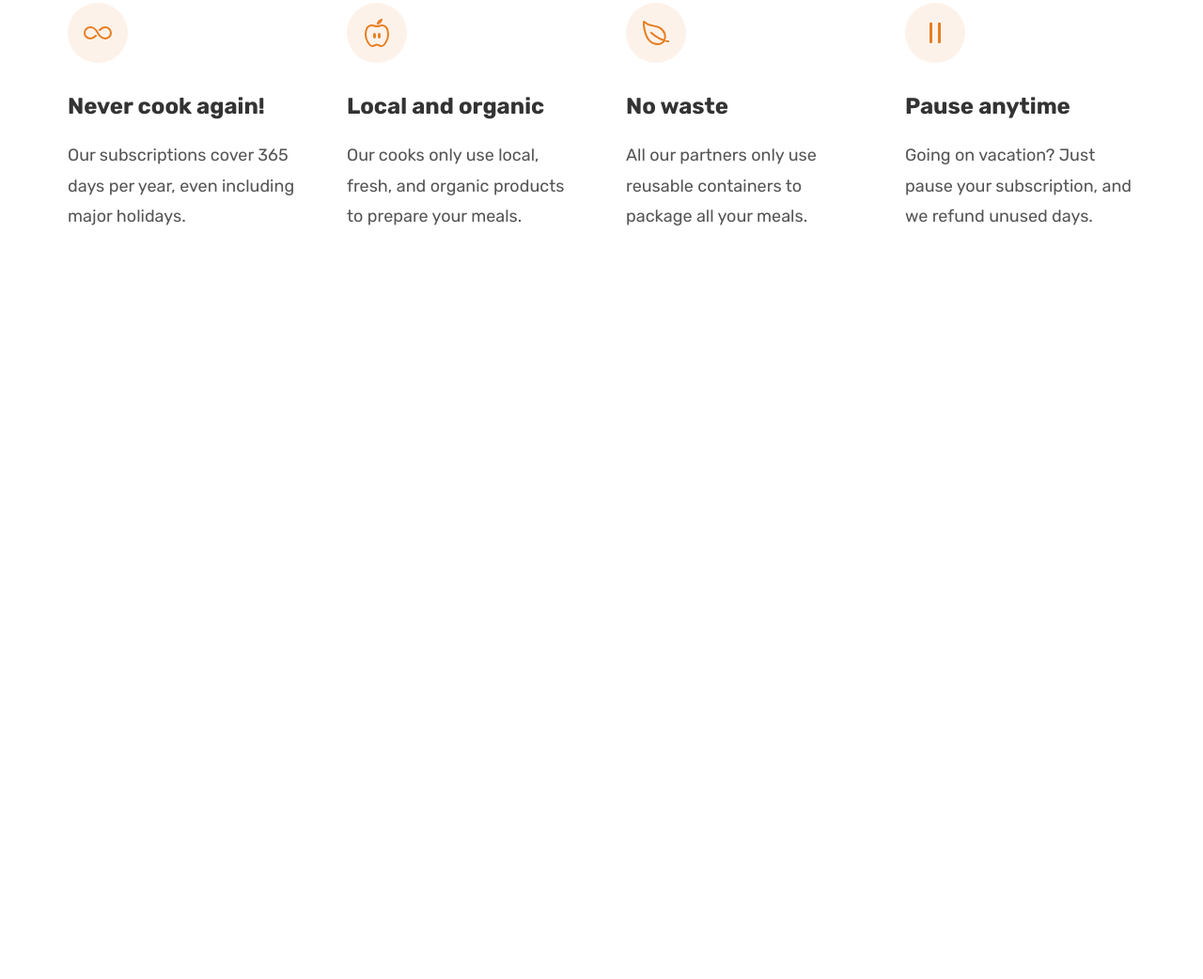
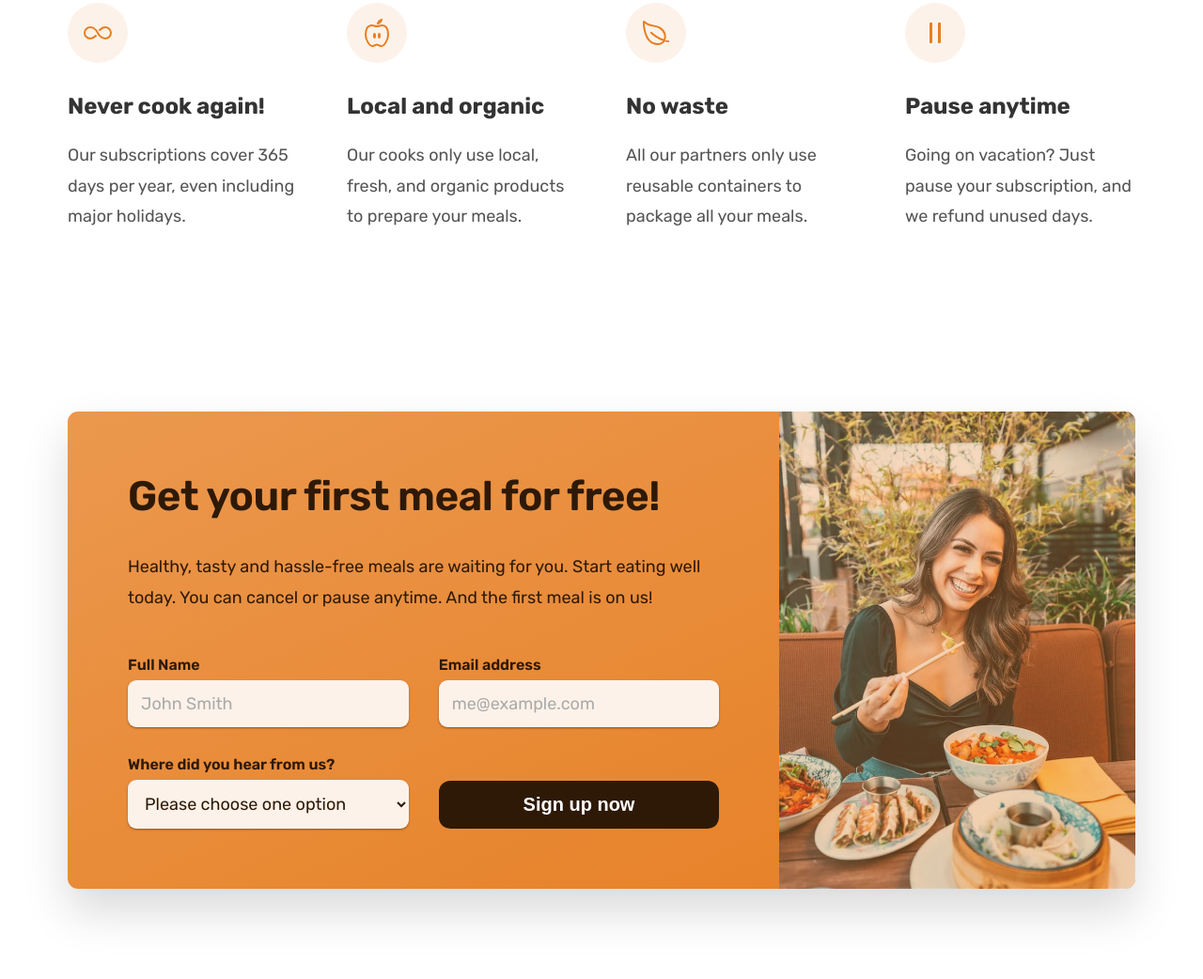
Before and after one commit to rh29152/omnifood, a plain HTML site: page index.html in a window 1280 px wide. Shown: the part 5725-6767 px from the top of the page at 94% size. Before the commit the page ends 6067 px from the top, so only its background shows below. Drawn offline with nearby package versions, Linux system fonts and the light colour scheme.

Commit message:
add CTA section

```diff
--- a/css/general.css
+++ b/css/general.css
@@ -28,6 +28,7 @@ hero_heading: -0.5px
 #fdf2e9
 - Shades:
  #cf711f
+ #2e1907
 - Accents:
 - Greys
 #555
@@ -61,6 +62,18 @@ hero_heading: -0.5px
     margin: 0;
     padding: 0;
     box-sizing: border-box;
+}
+
+/* global focus setting */
+*:focus {
+    outline: none;
+    /* looks ugly and dont follow
+    border radius */
+    /* outline: 4px dotted #e67e22;
+    outline-offset: 0.8rem; */
+
+    /* box shadow trick  */
+    box-shadow: 0 0 0 0.8rem rgba(230, 125, 34, 0.5);
 }
 
 /* setting custom default(16px) font size
@@ -162,6 +175,7 @@ body {
     letter-spacing: 0.75px;
 }
 
+.button,
 .button:link,
 .button:visited {
     display: inline-block;
@@ -172,6 +186,22 @@ body {
     font-weight: 600;
     /* smooth transition for bg */
     transition: background-color 0.3s;
+
+    /* form button */
+    cursor: pointer;
+    border: none;
+}
+
+.button--form {
+    color: #fff;
+    background-color: #2e1907;
+    align-self: flex-end;
+    padding: 1.4rem;
+}
+
+.button--form:hover {
+    background-color: #fff;
+    color: #555;
 }
 
 .button--full:link,
--- a/css/style.css
+++ b/css/style.css
@@ -396,12 +396,6 @@ occupy this width if less then occupy whole container */
     padding: 9.6rem 0;
 }
 
-/* .pricing__cards {
-    display: grid;
-    grid-template-columns: 1fr 1fr;
-    gap: 6.2rem;
-} */
-
 .pricing__card {
     padding: 4.8rem;
     width: 55%;
@@ -525,3 +519,79 @@ occupy this width if less then occupy whole container */
 /*******************************/
 /* CTA SECTION                 */
 /*******************************/
+.section-cta {
+    padding: 9.6rem 0;
+}
+
+.cta {
+    display: grid;
+    grid-template-columns: 2fr 1fr;
+    background-image: linear-gradient(to right bottom, #eb984e, #e67e22);
+    box-shadow: 0 2.4rem 4.8rem rgba(0, 0, 0, 0.15);
+    border-radius: 11px;
+    overflow: hidden;
+}
+
+.cta__img-box {
+    background-image: linear-gradient(to right bottom, rgba(235, 151, 78, 0.35), rgba(230, 125, 34, 0.35)), url(../img/eating.jpg);
+    background-repeat: no-repeat;
+    background-size: cover;
+    background-position: center;
+}
+
+/* cta text*/
+.cta__text-box {
+    padding: 6.4rem;
+    color: #2e1907;
+}
+
+.cta .heading__secondary {
+    margin-bottom: 3.2rem;
+    color: inherit;
+}
+
+.cta__text {
+    font-size: 1.8rem;
+    line-height: 1.8;
+    font-weight: 400;
+    color: inherit;
+    margin-bottom: 4.8rem;
+}
+
+/* cta form styling  */
+
+.cta__form {
+    display: grid;
+    grid-template-columns: repeat(2, 1fr);
+    gap: 3.2rem;
+}
+
+.cta__form label {
+    display: block;
+    font-size: 1.6rem;
+    font-weight: 600;
+    margin-bottom: 0.8rem;
+}
+
+.cta__form input,
+select {
+    width: 100%;
+    padding: 1.4rem;
+    border-radius: 9px;
+    box-shadow: 0 0.1rem 0.2rem rgba(46, 25, 7, 0.50);
+    background-color: #fdf2e9;
+    font-family: inherit;
+    color: inherit;
+    font-size: 1.8rem;
+    border: none;
+}
+
+.cta__form input::placeholder {
+    font-size: 1.8rem;
+    color: #aaa;
+}
+
+.cta *:focus {
+    outline: none;
+    box-shadow: 0 0 0 0.8rem rgba(253, 242, 233, 0.5);
+}
--- a/index.html
+++ b/index.html
@@ -661,6 +661,67 @@
           </div>
         </div>
       </section>
+
+      <!-- call to action(cta) section  -->
+      <section class="section-cta">
+        <!-- cta container  -->
+        <div class="container">
+          <div class="cta">
+            <!-- cta form box -->
+            <div class="cta__text-box">
+              <!-- cta header  -->
+              <h3 class="heading__secondary">Get your first meal for free!</h3>
+              <p class="cta__text">
+                Healthy, tasty and hassle-free meals are waiting for you. Start
+                eating well today. You can cancel or pause anytime. And the
+                first meal is on us!
+              </p>
+              <!-- cta form  -->
+              <form action="#" class="cta__form">
+                <!-- name text input  -->
+                <div>
+                  <label for="fullName">Full Name</label>
+                  <input
+                    type="text"
+                    placeholder="John Smith"
+                    id="fullName"
+                    required
+                  />
+                </div>
+                <!-- email input  -->
+                <div>
+                  <label for="email">Email address</label>
+                  <input
+                    type="email"
+                    id="email"
+                    placeholder="me@example.com"
+                    required
+                  />
+                </div>
+                <!-- select input  -->
+                <div>
+                  <label for="select-where">Where did you hear from us? </label>
+                  <select id="select-where" required>
+                    <option value="">Please choose one option</option>
+                    <option value="friends">Friends and family</option>
+                    <option value="facebook">facebook ad</option>
+                    <option value="insta">instagram add</option>
+                    <option value="other">others</option>
+                  </select>
+                </div>
+
+                <button class="button button--form">Sign up now</button>
+              </form>
+            </div>
+            <!-- cta supporting image  -->
+            <div
+              class="cta__img-box"
+              role="img"
+              aria-label="woman enjoying food!"
+            ></div>
+          </div>
+        </div>
+      </section>
     </main>
 
     <!-- Ion Icons Scripts -->
```
